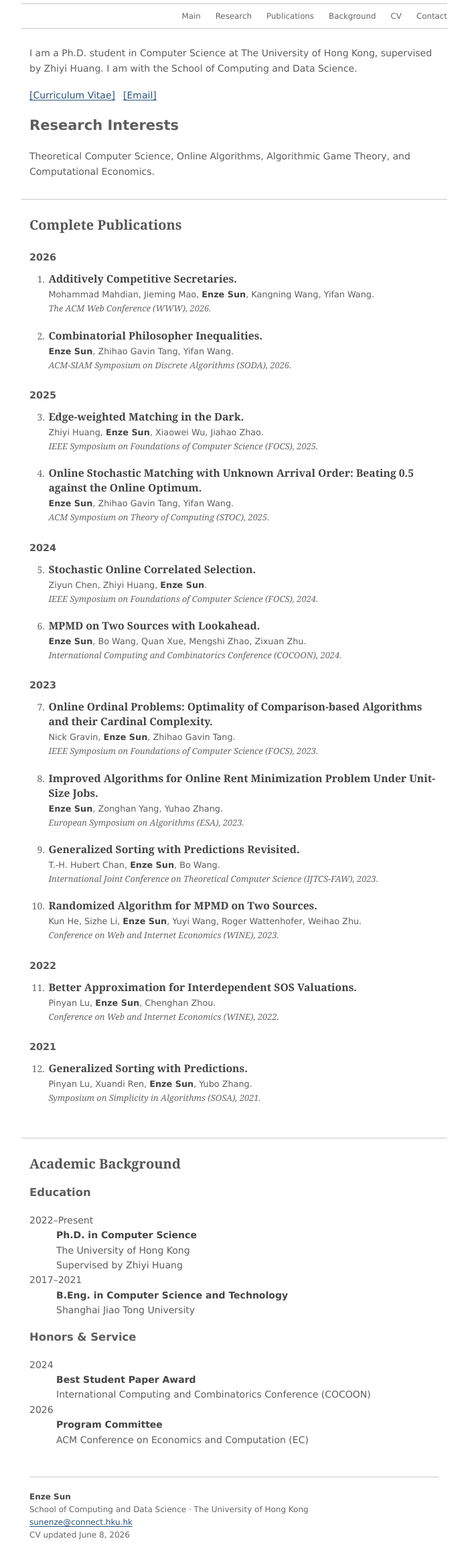
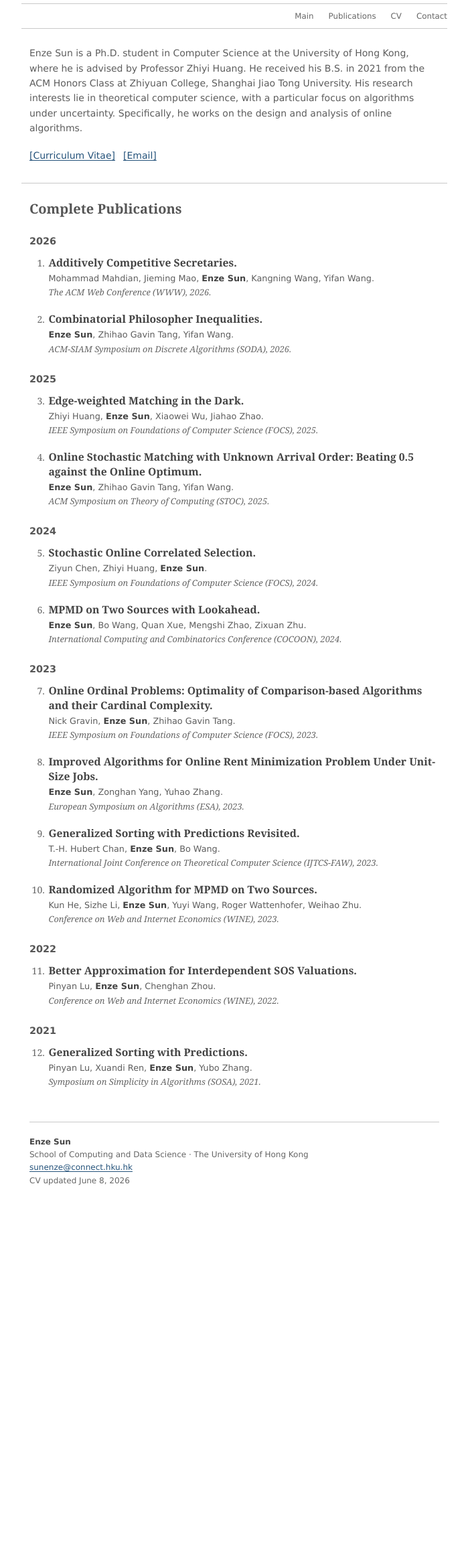
Before and after one commit to sun-enze/sun-enze.github.io, a plain HTML site: page index.html in a window 1280 px wide. Shown: the part 97-2434 px from the top of the page at 67% size, without its empty margins (290-989 px from the left). After the commit the page ends 1924 px from the top, so only its background shows below. Drawn offline with Linux system fonts and the light colour scheme.

Commit message:
Update biography and simplify homepage

```diff
--- a/index.html
+++ b/index.html
@@ -6,7 +6,7 @@
     <title>Enze Sun — Theoretical Computer Science</title>
     <meta
       name="description"
-      content="Enze Sun is a Computer Science Ph.D. student at The University of Hong Kong, working on online algorithms, algorithmic game theory, and computational economics."
+      content="Enze Sun is a Computer Science Ph.D. student at the University of Hong Kong whose research focuses on algorithms under uncertainty and online algorithms."
     />
     <link rel="canonical" href="https://sun-enze.github.io/" />
     <link rel="stylesheet" href="styles.css" />
@@ -28,10 +28,8 @@
         <p>Ph.D. Student in Computer Science · The University of Hong Kong</p>
         <nav aria-label="Primary navigation">
           <a href="#about">Main</a>
-          <a href="#research">Research</a>
           <a href="#publications">Publications</a>
-          <a href="#background">Background</a>
-          <a href="cv.html">CV</a>
+          <a href="Enze-Sun-CV.pdf">CV</a>
           <a href="mailto:sunenze@connect.hku.hk">Contact</a>
         </nav>
       </header>
@@ -40,21 +38,18 @@
         <section class="intro" id="about" aria-labelledby="about-title">
           <h2 class="visually-hidden" id="about-title">About Enze Sun</h2>
           <p>
-            I am a Ph.D. student in Computer Science at The University of Hong
-            Kong, supervised by Zhiyi Huang. I am with the School of Computing
-            and Data Science.
+            Enze Sun is a Ph.D. student in Computer Science at the University of
+            Hong Kong, where he is advised by Professor Zhiyi Huang. He received
+            his B.S. in 2021 from the ACM Honors Class at Zhiyuan College,
+            Shanghai Jiao Tong University. His research interests lie in
+            theoretical computer science, with a particular focus on algorithms
+            under uncertainty. Specifically, he works on the design and analysis
+            of online algorithms.
           </p>
           <p class="resource-links">
-            <a href="cv.html">[Curriculum Vitae]</a>
+            <a href="Enze-Sun-CV.pdf">[Curriculum Vitae]</a>
             <a href="mailto:sunenze@connect.hku.hk">[Email]</a>
           </p>
-          <section class="research-summary" id="research" aria-labelledby="research-title">
-            <h2 id="research-title">Research Interests</h2>
-            <p>
-              Theoretical Computer Science, Online Algorithms, Algorithmic Game
-              Theory, and Computational Economics.
-            </p>
-          </section>
         </section>
 
         <section class="academic-section publications" id="publications" aria-labelledby="publications-title">
@@ -217,49 +212,6 @@
           </section>
         </section>
 
-        <section class="academic-section" id="background" aria-labelledby="background-title">
-          <h2 id="background-title">Academic Background</h2>
-          <div class="background-group">
-            <h3>Education</h3>
-            <dl class="academic-list">
-              <div>
-                <dt>2022–Present</dt>
-                <dd>
-                  <strong>Ph.D. in Computer Science</strong><br />
-                  The University of Hong Kong<br />
-                  <span>Supervised by Zhiyi Huang</span>
-                </dd>
-              </div>
-              <div>
-                <dt>2017–2021</dt>
-                <dd>
-                  <strong>B.Eng. in Computer Science and Technology</strong><br />
-                  Shanghai Jiao Tong University
-                </dd>
-              </div>
-            </dl>
-          </div>
-
-          <div class="background-group">
-            <h3>Honors &amp; Service</h3>
-            <dl class="academic-list compact">
-              <div>
-                <dt>2024</dt>
-                <dd>
-                  <strong>Best Student Paper Award</strong><br />
-                  International Computing and Combinatorics Conference (COCOON)
-                </dd>
-              </div>
-              <div>
-                <dt>2026</dt>
-                <dd>
-                  <strong>Program Committee</strong><br />
-                  ACM Conference on Economics and Computation (EC)
-                </dd>
-              </div>
-            </dl>
-          </div>
-        </section>
       </main>
 
       <footer>
```
